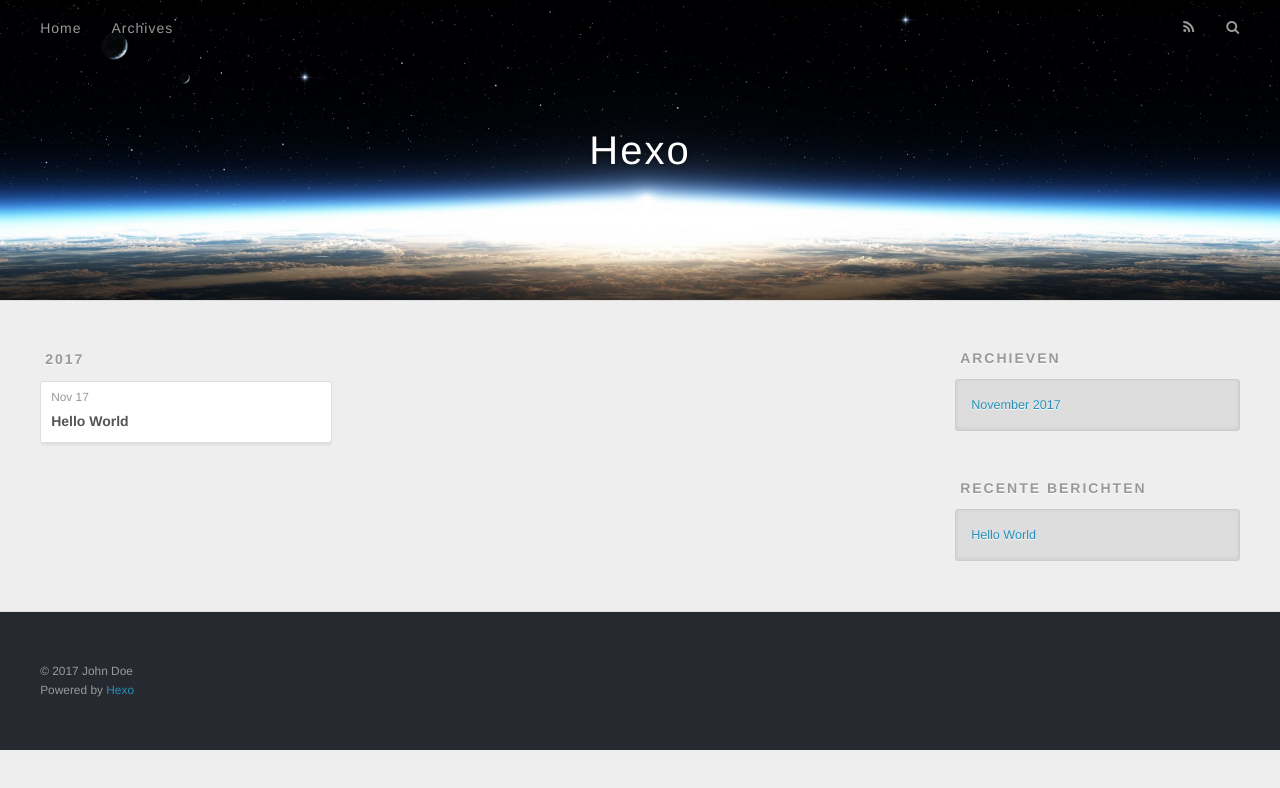
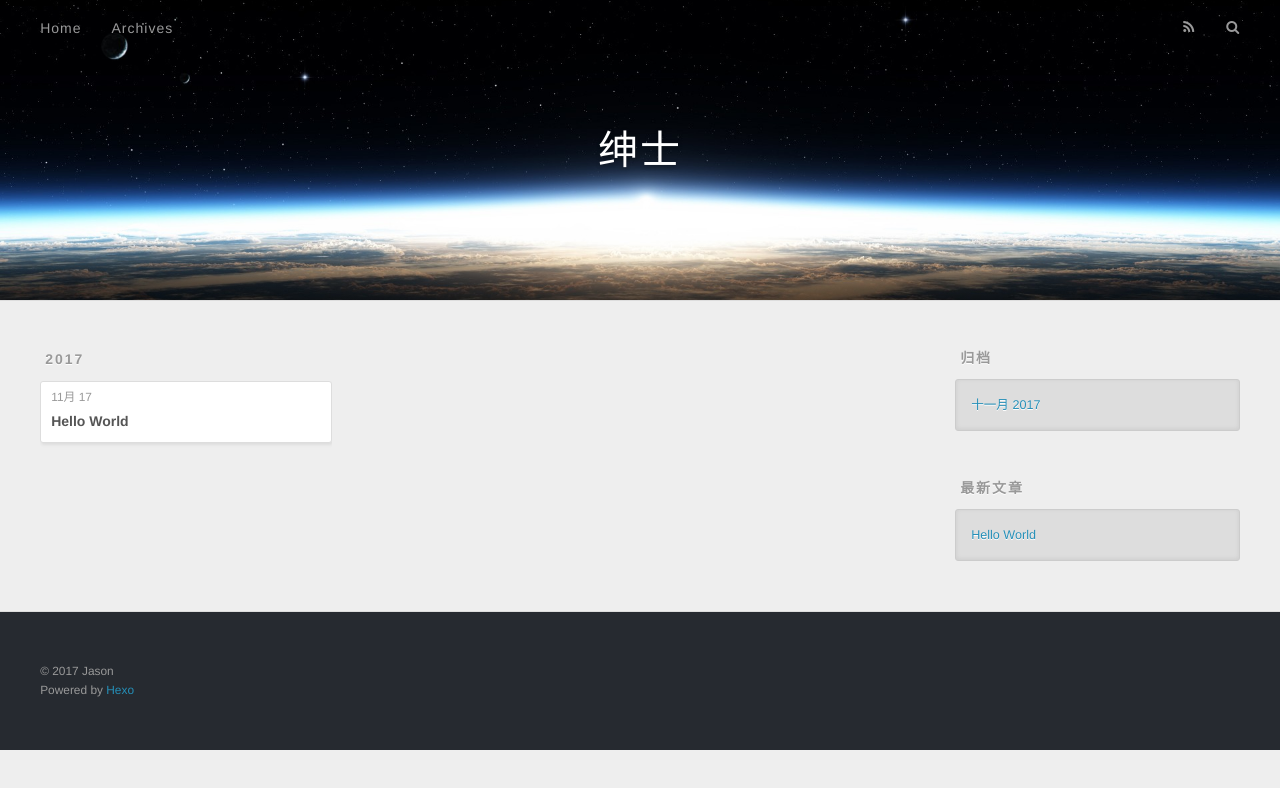
Before and after one commit to gentjoker/gentjoker.github.io, a plain HTML site: page archives/index.html in a window 1280 px wide. Drawn offline with nearby package versions, Linux system fonts and the light colour scheme.

Commit message:
Site updated: 2017-11-17 11:37:50

```diff
--- a/archives/index.html
+++ b/archives/index.html
@@ -3,16 +3,17 @@
 <head>
   <meta charset="utf-8">
 
-  <title>Archieven | Hexo</title>
+  <title>归档 | 绅士</title>
   <meta name="viewport" content="width=device-width, initial-scale=1, maximum-scale=1">
   <meta property="og:type" content="website">
-<meta property="og:title" content="Hexo">
-<meta property="og:url" content="http://yoursite.com/archives/index.html">
-<meta property="og:site_name" content="Hexo">
+<meta property="og:title" content="绅士">
+<meta property="og:url" content="http://zhangpin.site/archives/index.html">
+<meta property="og:site_name" content="绅士">
+<meta property="og:locale" content="zh-CN">
 <meta name="twitter:card" content="summary">
-<meta name="twitter:title" content="Hexo">
+<meta name="twitter:title" content="绅士">
 
-    <link rel="alternate" href="/atom.xml" title="Hexo" type="application/atom+xml">
+    <link rel="alternate" href="/atom.xml" title="绅士" type="application/atom+xml">
 
 
     <link rel="icon" href="/favicon.png">
@@ -33,7 +34,7 @@
   <div id="header-outer" class="outer">
     <div id="header-title" class="inner">
       <h1 id="logo-wrap">
-        <a href="/" id="logo">Hexo</a>
+        <a href="/" id="logo">绅士</a>
       </h1>
 
     </div>
@@ -50,10 +51,10 @@
 
           <a id="nav-rss-link" class="nav-icon" href="/atom.xml" title="RSS Feed"></a>
 
-        <a id="nav-search-btn" class="nav-icon" title="Zoeken"></a>
+        <a id="nav-search-btn" class="nav-icon" title="搜索"></a>
       </nav>
       <div id="search-form-wrap">
-        <form action="//google.com/search" method="get" accept-charset="UTF-8" class="search-form"><input type="search" name="q" class="search-form-input" placeholder="Search"><button type="submit" class="search-form-submit">&#xF002;</button><input type="hidden" name="sitesearch" value="http://yoursite.com"></form>
+        <form action="//google.com/search" method="get" accept-charset="UTF-8" class="search-form"><input type="search" name="q" class="search-form-input" placeholder="Search"><button type="submit" class="search-form-submit">&#xF002;</button><input type="hidden" name="sitesearch" value="http://zhangpin.site"></form>
       </div>
     </div>
   </div>
@@ -76,7 +77,7 @@
   <div class="archive-article-inner">
     <header class="archive-article-header">
       <a href="/2017/11/17/hello-world/" class="archive-article-date">
-  <time datetime="2017-11-17T02:53:24.479Z" itemprop="datePublished">Nov 17</time>
+  <time datetime="2017-11-17T02:53:24.479Z" itemprop="datePublished">11月 17</time>
 </a>
 
 
@@ -107,9 +108,9 @@
 
 
   <div class="widget-wrap">
-    <h3 class="widget-title">Archieven</h3>
+    <h3 class="widget-title">归档</h3>
     <div class="widget">
-      <ul class="archive-list"><li class="archive-list-item"><a class="archive-list-link" href="/archives/2017/11/">November 2017</a></li></ul>
+      <ul class="archive-list"><li class="archive-list-item"><a class="archive-list-link" href="/archives/2017/11/">十一月 2017</a></li></ul>
     </div>
   </div>
 
@@ -117,7 +118,7 @@
 
 
   <div class="widget-wrap">
-    <h3 class="widget-title">Recente berichten</h3>
+    <h3 class="widget-title">最新文章</h3>
     <div class="widget">
       <ul>
 
@@ -137,7 +138,7 @@
 
   <div class="outer">
     <div id="footer-info" class="inner">
-      &copy; 2017 John Doe<br>
+      &copy; 2017 Jason<br>
       Powered by <a href="http://hexo.io/" target="_blank">Hexo</a>
     </div>
   </div>
```
Also changed, not shown: 2017/11/17/hello-world/index.html (+13 -12 lines), archives/2017/11/index.html (+15 -14 lines), archives/2017/index.html (+15 -14 lines), index.html (+15 -14 lines), 1 other file.
